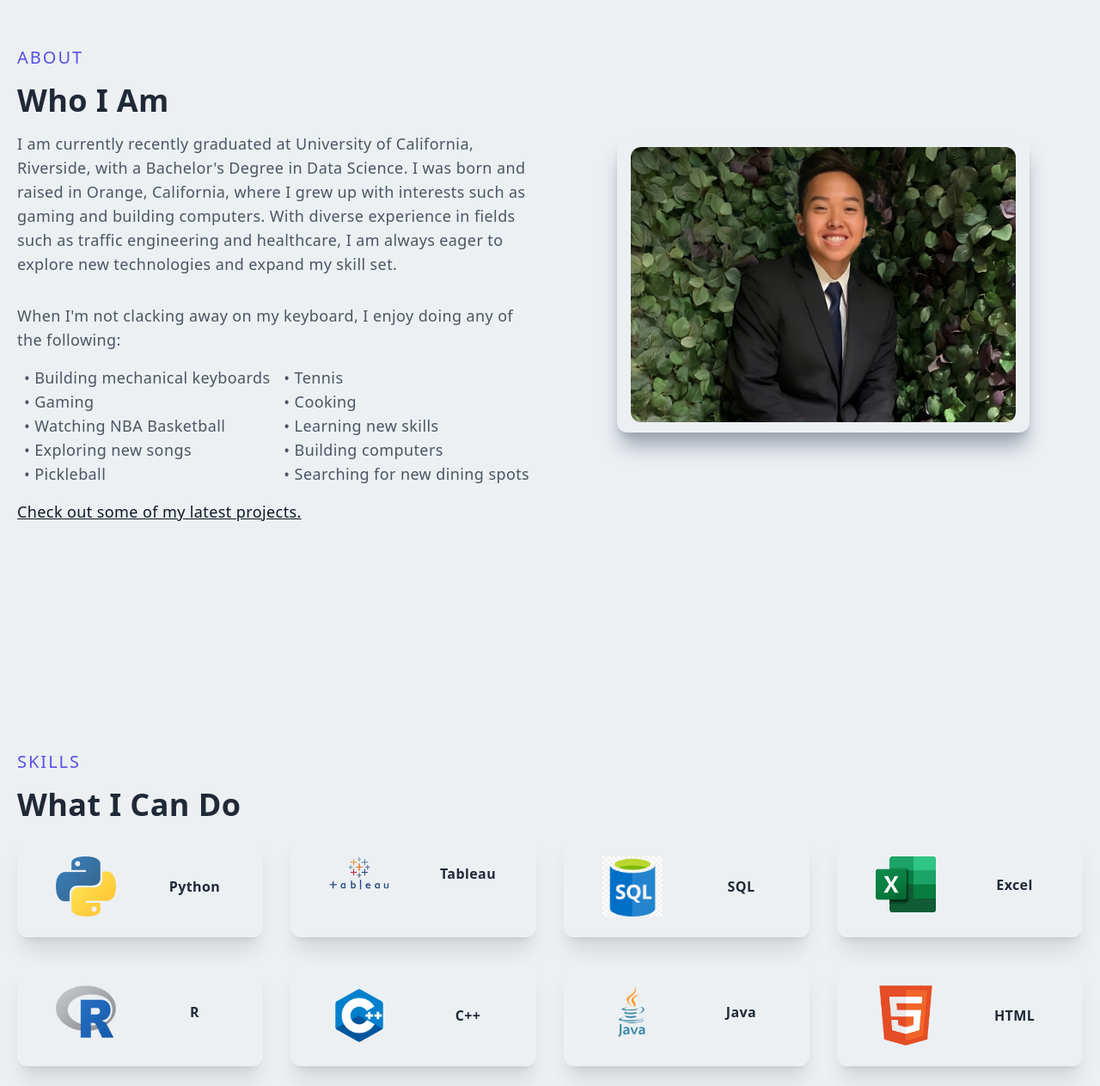
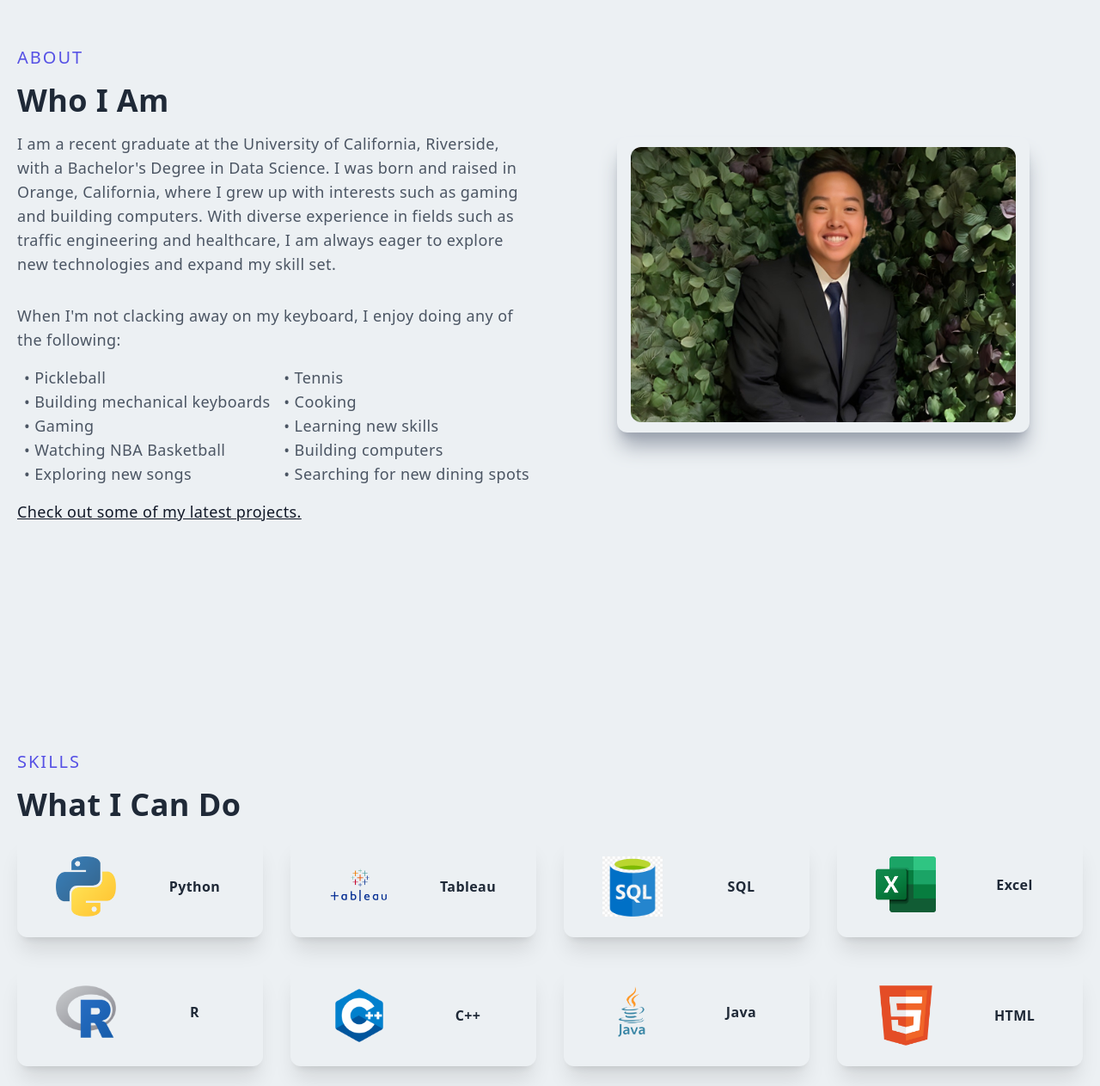
Before and after one commit to JeffyWongo/personal-website, a Next.js app: page / in a window 1280 px wide. Shown: the part 869-2132 px from the top of the page at 86% size. Built offline with nearby package versions, Linux system fonts and the light colour scheme.

Commit message:
changes 11/2024

```diff
--- a/app/layout.js
+++ b/app/layout.js
@@ -2,7 +2,7 @@ import './globals.css'
 import Providers from "./providers"
 
 export const metadata = {
-  title: 'Jeff | Full-Stack Developer',
+  title: 'Jeff | Data Analyst',
   description: 'Generated by create next app',
 }
 
--- a/components/About.jsx
+++ b/components/About.jsx
@@ -12,7 +12,7 @@ const About = () => {
           <h2 classname="py-4 text-gray-700 dark:text-gray-200">Who I Am</h2>
 
           <p className="py-4 text-gray-600 dark:text-gray-400 text-lg">
-            I am currently recently graduated at University of California,
+            I am a recent graduate at the University of California,
             Riverside, with a Bachelor's Degree in Data Science. I
             was born and raised in Orange, California, where I grew up with
             interests such as gaming and building computers. With diverse
@@ -25,11 +25,11 @@ const About = () => {
           </p>
           <ul className="flex justify-around items-start">
             <div>
+              <li className="text-gray-600 dark:text-gray-400 text-lg">&#x2022; Pickleball</li>
               <li className="text-gray-600 dark:text-gray-400 text-lg">&#x2022; Building mechanical keyboards</li>
               <li className="text-gray-600 dark:text-gray-400 text-lg">&#x2022; Gaming</li>
               <li className="text-gray-600 dark:text-gray-400 text-lg">&#x2022; Watching NBA Basketball</li>
               <li className="text-gray-600 dark:text-gray-400 text-lg">&#x2022; Exploring new songs</li>
-              <li className="text-gray-600 dark:text-gray-400 text-lg">&#x2022; Pickleball</li>
             </div>
             <div>
               <li className="text-gray-600 dark:text-gray-400 text-lg">&#x2022; Tennis</li>
--- a/components/Skills.jsx
+++ b/components/Skills.jsx
@@ -18,7 +18,7 @@ const Skills = () => {
           />
           <CustomSkill
             title='Tableau'
-            picture='tableau'
+            picture='tableau2'
           />
           <CustomSkill
             title='SQL'
```
Also changed, not shown: public/assets/skills/tableau.png (deleted), public/assets/skills/tableau2.png (added).
